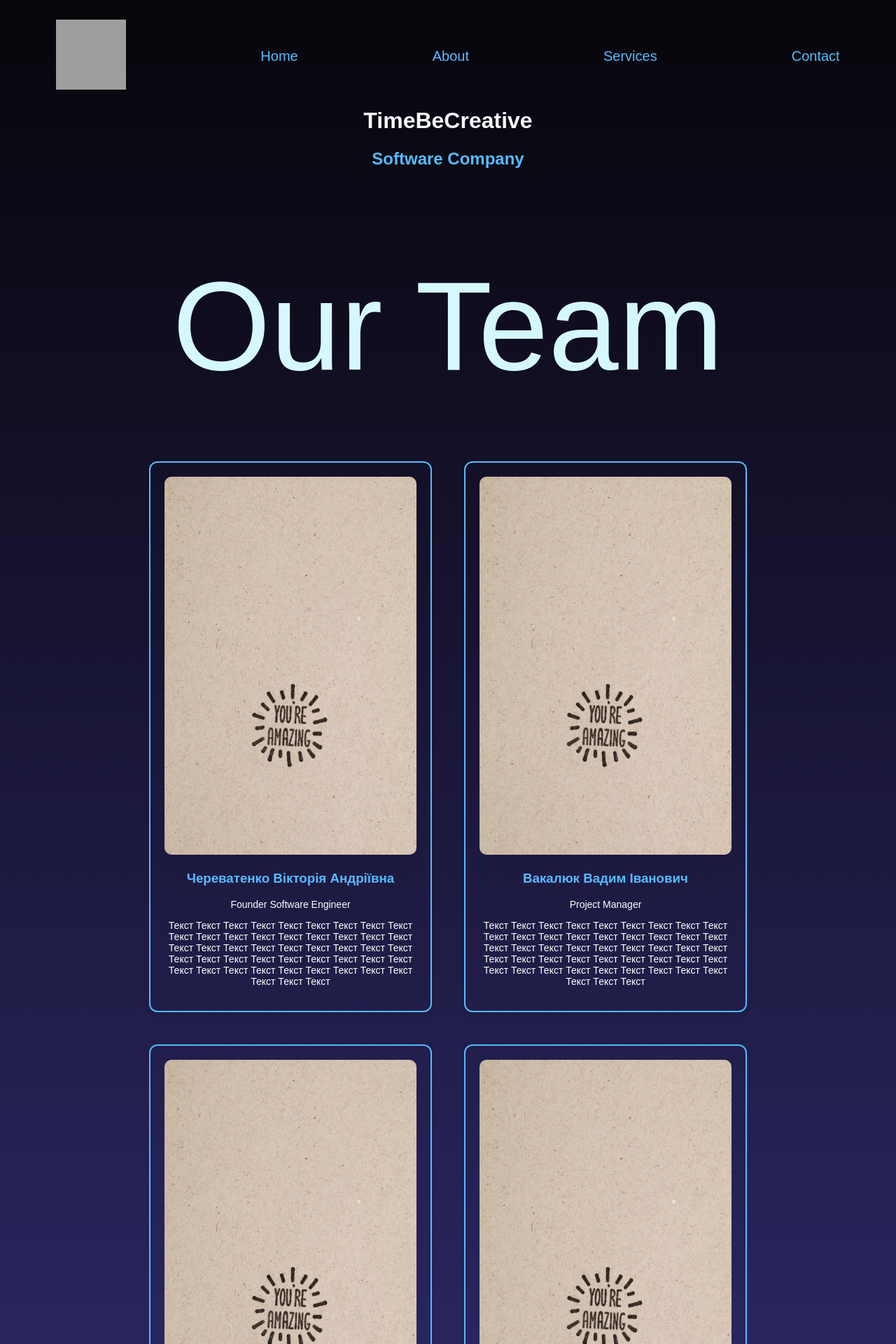
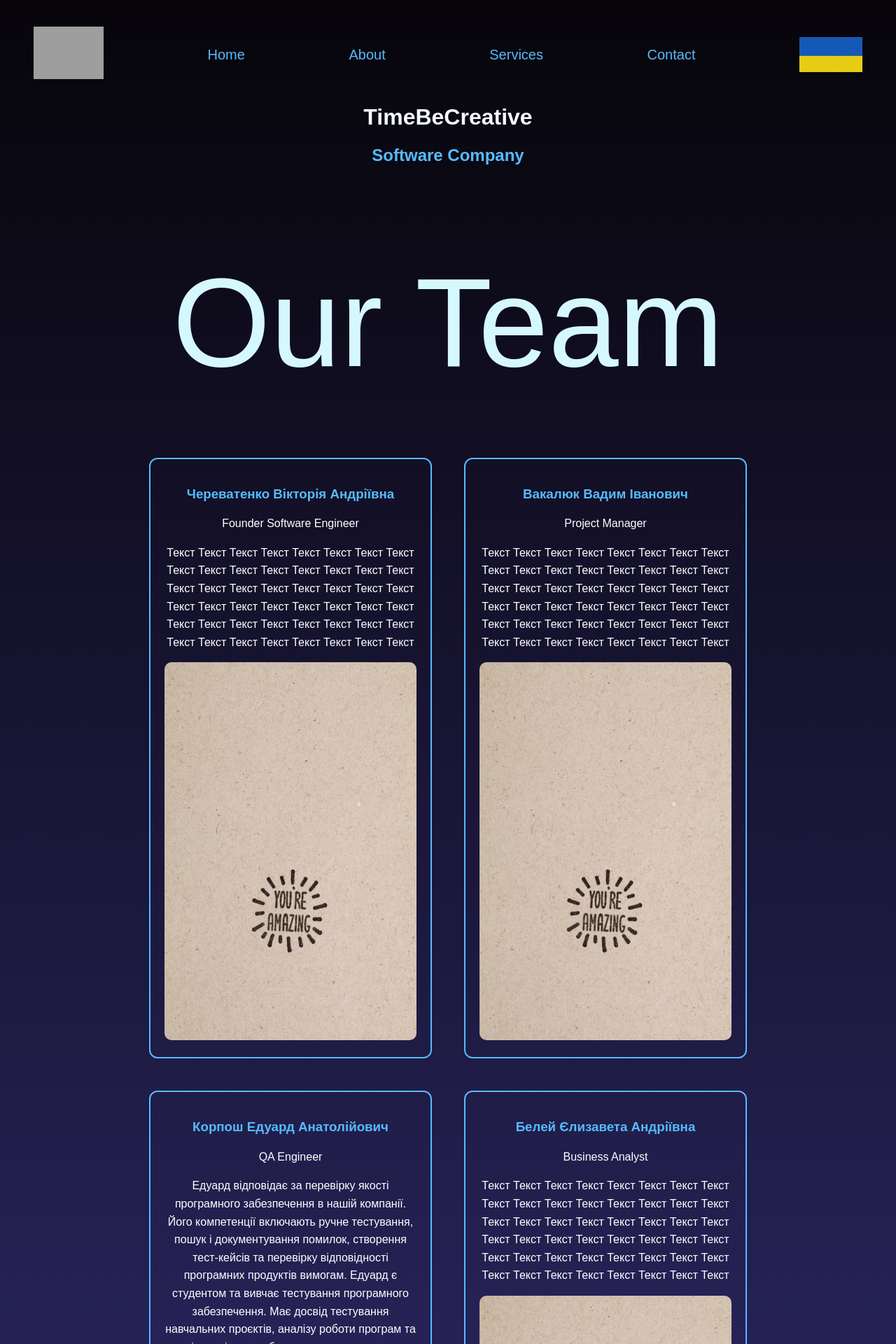
Before and after one commit to TimeBeCreative/TimeBeCreativeSoftwareCompany, a Django app: page /about in a window 1280 px wide. Shown: the top 1920 px of the page at 70% size. Run offline with Django 5.2, Linux system fonts and the light colour scheme; grey boxes are pictures that could not be loaded.

Commit message:
Add member info and navigation fix

```diff
--- a/TimeBeCreativeSoftwareCompany/app/static/app/styles.css
+++ b/TimeBeCreativeSoftwareCompany/app/static/app/styles.css
@@ -2,6 +2,8 @@
     box-sizing:border-box;
     /*outline:1px solid red;*/
 }
+
+
 body {
                 overflow-x:hidden;
                 font-family: Monserrat, sans-serif;
@@ -47,7 +49,11 @@ body {
 .header {
 
                 display: flex;
-                justify-content: center;
+                justify-content: space-between;
+                align-items:center;
+                width:100%;
+                box-sizing:border-box;
+    padding:10px  20px;
             }
 
 
@@ -58,15 +64,16 @@ body {
             }
 .logo_container img {
     width: clamp(50px, 8vw, 100px);
-    height: clamp(50px, 8vw, 100px);
+    height: auto;
 
 }
 
 .nav { /*Why logo end text go out of the screen? Answear: Because the flex container doesn't have a defined width */
     display: flex;
-    width:fit-content;
-    gap:15vw;
+    width:100%;
+    gap:clamp(10px,2vw,30px);
     align-items:center;
+    justify-content:space-between;
 
 }
 
@@ -93,6 +100,24 @@ body {
                 0 0 50px #00ffff,
                 0 0 100px #c9ffff;
 
+}
+
+
+.flag {
+
+    width:50px;
+    height:50px;
+    object-fit: cover;
+    justify-items:center;
+    align-items:center;
+
+
+}
+
+.flag img {
+
+    width: clamp(90px, 8vw, 90px);
+    height: clamp(50px, 8vw, 50px);
 }
 
 .team {
@@ -126,6 +151,11 @@ body {
     object-fit:cover;
 }
 
+.teamMember p {
+    font-size: 16px;
+    line-height:1.6;
+}
+
 .extraHeadingContainer {
     display: flex;
     justify-content: center;
--- a/TimeBeCreativeSoftwareCompany/app/templates/app/about.html
+++ b/TimeBeCreativeSoftwareCompany/app/templates/app/about.html
@@ -11,43 +11,52 @@
 
     <div class="team">
         <div class="teamMember">
-            <img src="{% static 'app/avatars/VikaAvatar.jpg' %}" alt="Team Member 1">
             <h3>Череватенко Вікторія Андріївна</h3>
             <p>Founder Software Engineer</p>
 
-            <p>Текст Текст Текст Текст Текст Текст Текст Текст Текст Текст Текст Текст Текст Текст Текст Текст Текст Текст Текст Текст Текст Текст Текст Текст
+            <p>
+                Текст Текст Текст Текст Текст Текст Текст Текст Текст Текст Текст Текст Текст Текст Текст Текст Текст Текст Текст Текст Текст Текст Текст Текст
                Текст Текст Текст Текст Текст Текст Текст Текст Текст Текст Текст Текст Текст Текст Текст Текст Текст Текст Текст Текст Текст Текст Текст Текст
             </p>
+
+
+            <img src="{% static 'app/avatars/VikaAvatar.jpg' %}" alt="Team Member 1">
         </div>
 
         <div class="teamMember">
-            <img src="{% static 'app/avatars/VadimAvatar.jpg' %}" alt="Team Member 1">
             <h3>Вакалюк Вадим Іванович</h3>
             <p>Project Manager</p>
 
             <p>Текст Текст Текст Текст Текст Текст Текст Текст Текст Текст Текст Текст Текст Текст Текст Текст Текст Текст Текст Текст Текст Текст Текст Текст
                Текст Текст Текст Текст Текст Текст Текст Текст Текст Текст Текст Текст Текст Текст Текст Текст Текст Текст Текст Текст Текст Текст Текст Текст
             </p>
+
+
+            <img src="{% static 'app/avatars/VadimAvatar.jpg' %}" alt="Team Member 1">
         </div>
 
         <div class="teamMember">
-            <img src="{% static 'app/avatars/EduardAvatar.jpg' %}" alt="Team Member 1">
             <h3>Корпош Едуард Анатолійович</h3>
             <p>QA Engineer</p>
 
-            <p>Текст Текст Текст Текст Текст Текст Текст Текст Текст Текст Текст Текст Текст Текст Текст Текст Текст Текст Текст Текст Текст Текст Текст Текст
-               Текст Текст Текст Текст Текст Текст Текст Текст Текст Текст Текст Текст Текст Текст Текст Текст Текст Текст Текст Текст Текст Текст Текст Текст
+            <p>Едуард відповідає за перевірку якості програмного забезпечення в нашій компанії. Його компетенції включають ручне тестування, пошук і документування помилок, створення тест-кейсів та перевірку відповідності програмних продуктів вимогам.
+Едуард є студентом та вивчає тестування програмного забезпечення. Має досвід тестування навчальних проєктів, аналізу роботи програм та співпраці з розробниками для покращення якості програмних продуктів.
             </p>
+
+
+            <img src="{% static 'app/avatars/EduardAvatar.jpg' %}" alt="Team Member 1">
         </div>
 
         <div class="teamMember">
-            <img src="{% static 'app/avatars/LisaAvatar.jpg' %}" alt="Team Member 1">
             <h3>Белей Єлизавета Андріївна</h3>
             <p>Business Analyst </p>
 
             <p>Текст Текст Текст Текст Текст Текст Текст Текст Текст Текст Текст Текст Текст Текст Текст Текст Текст Текст Текст Текст Текст Текст Текст Текст
                Текст Текст Текст Текст Текст Текст Текст Текст Текст Текст Текст Текст Текст Текст Текст Текст Текст Текст Текст Текст Текст Текст Текст Текст
             </p>
+
+
+            <img src="{% static 'app/avatars/LisaAvatar.jpg' %}" alt="Team Member 1">
         </div>
 
     </div>
--- a/TimeBeCreativeSoftwareCompany/app/templates/app/layout.html
+++ b/TimeBeCreativeSoftwareCompany/app/templates/app/layout.html
@@ -24,6 +24,10 @@
             <a href = 'services'>Services</a>
             <a href = 'contact'>Contact</a>
 
+            <a href = 'index' class="flag">
+                <img src="{% static 'app/flag.png' %}" alt="Ukraine Flag">
+            </a>
+
             </div>
 
 
```
Also changed, not shown: TimeBeCreativeSoftwareCompany/app/static/app/flag.png (added).
